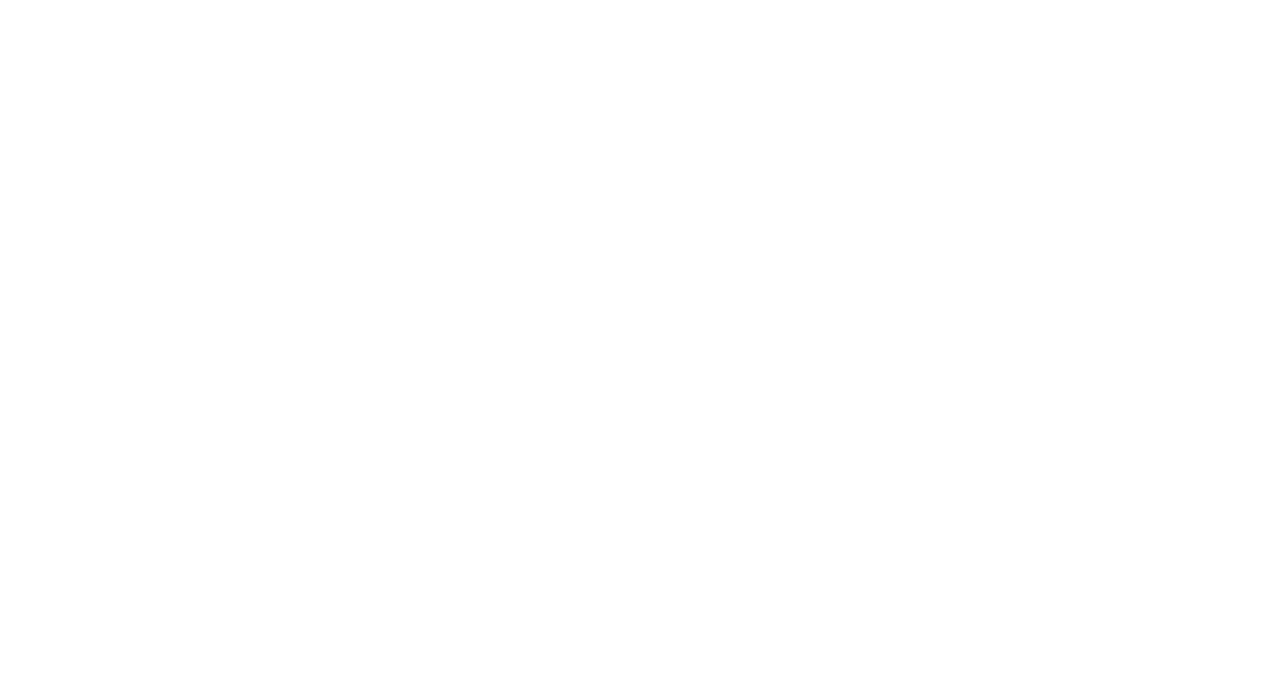
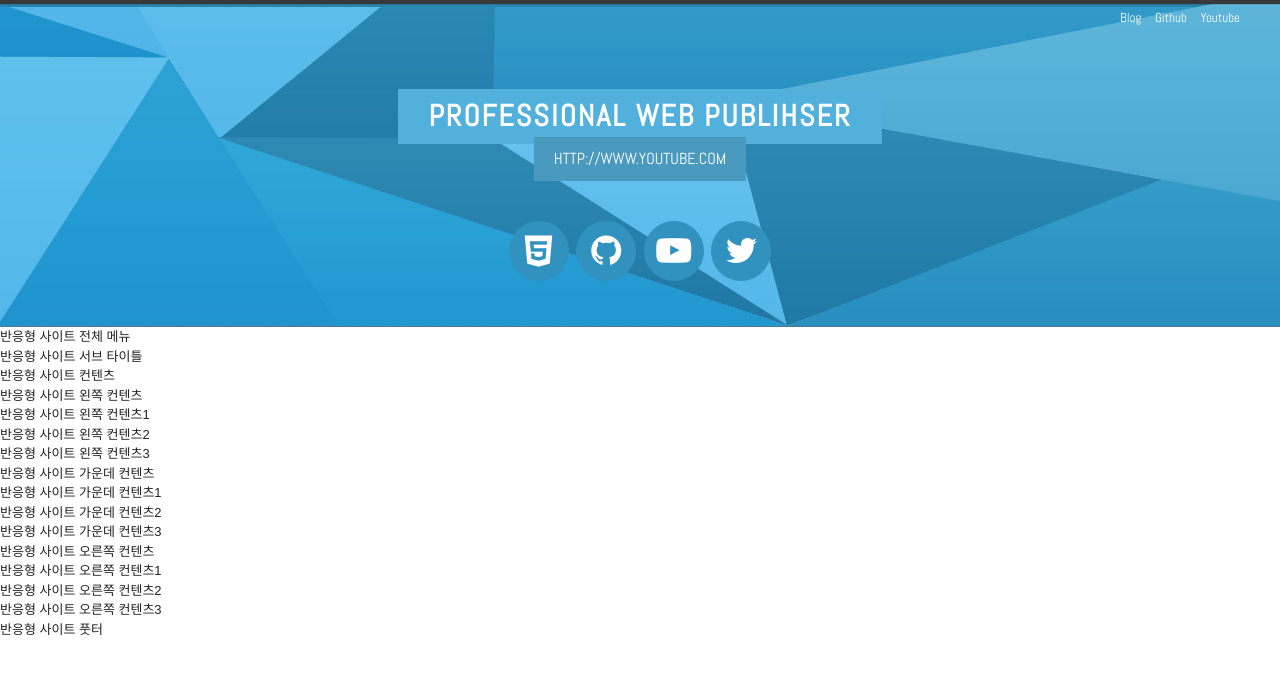
Before and after one commit to ChoiHaYoon/HTMLandReactiveWeb_practice, a plain HTML site: page responsive/html5/index.html in a window 1280 px wide. Drawn offline with Linux system fonts and the light colour scheme.

Commit message:
20201229 headerIcon(Share)

```diff
--- a/responsive/html5/css/reset.css
+++ b/responsive/html5/css/reset.css
@@ -0,0 +1,46 @@
+@charset "UTF-8";
+
+/* 여백 초기화 */
+body, div, ul, li, dl, dt, ol, h1, h2, h3, h4, h5, h6, input, fieldset, legend, p, select, table, th, td, tr, textarea, button, form {margin: 0; padding: 0;}
+
+/* a 링크 초기화 */
+a {color: #222; text-decoration: none;}
+a:hover {color: #390;}
+
+/* 폰트 초기화 */
+body, input, textarea, select, button, table {
+    font-family:'Nanum Gothic', AppleSDGothicNeo-Regular,'Malgun Gothic','맑은 고딕',dotum,'돋움',sans-serif; color: #222; font-size: 13px; line-height: 1.5;}
+
+/* 폰트 스타일 초기화 */
+em, address {font-style: normal;}
+
+/* 블릿기호 초기화 */
+dl, ul, li, ol, menu {list-style: none;}
+
+/* 제목 태그 초기화 */
+h1, h2, h3, h4, h5, h6 {font-size: 13px; color:#222; font-weight: normal;}
+
+/* 테두리 초기화 */
+img, fieldset {border: 0 none;}
+
+/* 버튼 초기화 */
+button {border: 0;}
+
+/* IR 효과 */
+/* 의미있는 이미지의 대체 텍스트를 제공하는 경우 */
+.ir_pm {display: block; overflow: hidden; font-size: 0; line-height: 0; text-indent: -9999px;}
+/* 의미있는 이미지의 대체 텍스트로 이미지가 없어도 대체 텍스트를 보여주고자 할 때 */
+.ir_wa {display: block; overflow: hidden; position: relative; z-index: -1; width: 100%; height: 100%;}
+/* 대체 텍스트가 아닌 접근성을 위한 숨김 텍스트를 제공할 때 */
+.ir_su {overflow: hidden; position: absolute; width: 0; height: 0; line-height: 0; text-indent: -9999px;}
+
+/* margin, padding */
+.mt10 {margin-top: 10px !important;}
+.mt15 {margin-top: 15px !important;}
+.mt20 {margin-top: 20px !important;}
+.mt25 {margin-top: 25px !important;}
+.mt30 {margin-top: 30px !important;}
+.mt35 {margin-top: 35px !important;}
+.mt40 {margin-top: 40px !important;}
+.mt45 {margin-top: 45px !important;}
+.mt50 {margin-top: 50px !important;}
--- a/responsive/html5/css/style.css
+++ b/responsive/html5/css/style.css
@@ -0,0 +1,73 @@
+/* 레이아웃 세팅 */
+#header { width: 100%; background: url(../img/header_bg.jpg) repeat-x center top; }
+
+/* 컨테이너 */
+.container { width: 1200px; margin: 0 auto; /*background: rgba(0,0,0,0.3);*/ }
+
+/* 헤더 */
+.header { height: 327px; }
+.header .header_menu { text-align: right; }
+.header .header_menu a { color: #fff; padding: 8px 0 6px 10px; display: inline-block; transition: color 0.3s ease; font-family: 'Abel', sans-serif;}
+.header .header_menu a:hover { color: #ccc; text-decoration: underline; }
+.header .header_tit { text-align: center; text-transform: uppercase; margin-top: 55px; font-family: 'Abel', sans-serif; }
+.header .header_tit h1 { font-size: 30px; color: #fff; background: #51b0dc; display: inline-block; padding: 5px 30px; letter-spacing: 2px;
+                         font-weight: 900; transition: box-shadow 0.25s ease-in-out; }
+/* transition >> 느리고빠른효과 ( 안에 대상을 넣어주면된다 위에처럼) ease in out >> 천천히갔다가 빨리갔다가 */
+/* box-shadow: inset >> css3부터는 속성을 2개 이상주고싶으면 쉼표로 진행 */
+.header .header_tit h1:hover {
+    box-shadow:
+        inset -9em 0 0 0 #257fac,
+        inset 9em 0 0 0 #257fac;
+        /* em은 폰트크기에 따라서 상대단위 9em >> 기본폰트의 9배라는 뜻 */
+    }
+.header .header_tit a { font-size: 16px; color: #fff; background: #4a9abf; display: inline-block; padding: 10px 20px; margin-top: -7px;
+                        transition: box-shadow 0.25s ease-in-out;}
+
+.header .header_tit a:hover {
+    box-shadow:
+        inset 0 0 0 5px rgba(75,154,191,0.9),
+        inset 0 0 0 100px rgba(0,0,0,0.1);
+    }
+
+.header .header_icon { text-align: center; margin-top: 40px; padding-bottom: 45px; }
+.header .header_icon li { display: inline; margin: 0 2px; }
+.header .header_icon li a { background-color: #3192bf; border-radius: 50%; width: 60px; height: 60px; color: #fff; display: inline-block;
+                            font-size: 35px; line-height: 60px; position: relative; }
+.header .header_icon a:hover {
+    box-shadow:
+        inset 0 0 0 3px rgba(75,154,191,0.9),
+        inset 0 0 0 100px rgba(0,0,0,0.3);
+ }
+
+.header .header_icon li a span {
+    position: absolute;
+    left: 50%; top: -40px;
+    transform: translateX(-50%);
+    font-size: 12px; line-height: 1.6;
+    background: #3192bf;
+    padding: 3px 9px;
+    border-radius: 6px 0;
+    opacity: 0;
+    transition: all 0.3s ease;
+}
+.header .header_icon li a span:before{
+    content: '';
+    position: absolute;
+    left: 50%; bottom: -5px;
+    margin-left: -5px;
+    border-top: 5px solid #3192bf;
+    border-left: 5px solid transparent;
+    border-right: 5px solid transparent;
+}
+
+.header .header_icon li a:hover span{
+    top: -33px;
+    opacity: 1;
+}
+
+
+/* mediaquery */
+@media (max-width : 1220px ) {
+    .container { width: 100%; }
+    .row { padding: 0 15px; }
+}
--- a/responsive/html5/index.html
+++ b/responsive/html5/index.html
@@ -6,14 +6,22 @@
     <meta name="description" content="웹 표준을 준수한 사이트 예제입니다">
     <meta name="keywords" content="웹표준, 웹접근성사이트만들기">
     <meta name="generator" content="breakets">
-    <title>반응형 사이트 만들기 : 문서 셋팅</title>
+    <title>반응형 사이트 만들기 : 헤더 메뉴</title>
 
     <!-- style -->
     <link rel="stylesheet" href="css/reset.css">
     <link rel="stylesheet" href="css/style.css">
+    <link rel="stylesheet" href="css/font-awesome.css">
+
+    <!-- twitter meta tags -->
+    <meta name="twitter:card" content="summary_large_image" />
+    <meta name="twitter:site" content="@qhfrjdjqt" />
+    <meta name="twitter:title" content="공부중(title)" />
+    <meta name="twitter:description" content="반응형 사이트 만들기(description)." />
+    <meta property="twitter:image" content="http://alice1411.dothome.co.kr/responsive/html5/icon/favicon-152.png"/>
 
     <!-- 파비콘 -->
-    <link rel="shortcut icon" href="icon/favicon.ico">
+    <link rel="shortcut icon" href="icon/favicon-152.png">
     <link rel="apple-touch-icon-precomposed" href="icon/favicon-152.png">
     <link rel="icon" href="icon/favicon-64.png">
     <link rel="icon" href="icon/favicon-16.png" sizes="16x16">
@@ -21,6 +29,9 @@
     <link rel="icon" href="icon/favicon-48.png" sizes="48x48">
     <link rel="icon" href="icon/favicon-64.png" sizes="64x64">
     <link rel="icon" href="icon/favicon-128.png" sizes="128x128">
+
+    <!-- 웹 폰트 -->
+    <link href="https://fonts.googleapis.com/css2?family=Abel&display=swap" rel="stylesheet">
 
     <!-- HTLM5shiv ie6~8
         구 익스플로어는 새로운 태그를 인식못함
@@ -34,10 +45,106 @@
 
 </head>
 <body>
+    <header id="header">
+        <div class="container">
+            <div class="row">
+                <div class="header">
+                    <div class="header_menu">
+                        <a href="#">Blog</a>
+                        <a href="#">Github</a>
+                        <a href="#">Youtube</a>
+                    </div>
+                    <!-- //header_menu -->
+                    <div class="header_tit">
+                        <h1>Professional Web Publihser</h1><br>
+                        <a href="http://www.youtube.com">http://www.youtube.com</a>
+                    </div>
+                    <!-- //header_tit -->
+                    <div class="header_icon">
+                        <ul>
+                            <li><a href="#"><i class="fa fa-html5" aria-hidden="true"></i><span>HTML5</span></a></li>
+                            <li><a href="#"><i class="fa fa-github" aria-hidden="true"></i><span>Github</span></a></li>
+                            <li><a href="#"><i class="fa fa-youtube-play" aria-hidden="true"></i><span>Youtube</span></a></li>
+                            <li><a href="#" class="twitter"><i class="fa fa-twitter" aria-hidden="true"></i><span>twitter</span></a></li>
+                        </ul>
+                    </div>
+                    <!-- //header_icon -->
+                    <!--
+                        https://developers.facebook.com/tools/debug/
+                        https://cards-dev.twitter.com/validator
+                    -->
+                </div>
+            </div>
+        </div>
+    </header>
+    <!-- hearder -->
+
+
+    <nav>
+        <h2>반응형 사이트 전체 메뉴</h2>
+    </nav>
+    <article>
+        <h2>반응형 사이트 서브 타이틀</h2>
+    </article>
+    <main>
+    <section>
+        <h2>반응형 사이트 컨텐츠</h2>
+        <section>
+            <h3>반응형 사이트 왼쪽 컨텐츠</h3>
+            <article>
+                <h4>반응형 사이트 왼쪽 컨텐츠1</h4>
+            </article>
+            <article>
+                <h4>반응형 사이트 왼쪽 컨텐츠2</h4>
+            </article>
+            <article>
+                <h4>반응형 사이트 왼쪽 컨텐츠3</h4>
+            </article>
+        </section>
+        <section>
+            <h3>반응형 사이트 가운데 컨텐츠</h3>
+            <article>
+                <h4>반응형 사이트 가운데 컨텐츠1</h4>
+            </article>
+            <article>
+                <h4>반응형 사이트 가운데 컨텐츠2</h4>
+            </article>
+            <article>
+                <h4>반응형 사이트 가운데 컨텐츠3</h4>
+            </article>
+        </section>
+        <section>
+            <h3>반응형 사이트 오른쪽 컨텐츠</h3>
+            <article>
+                <h4>반응형 사이트 오른쪽 컨텐츠1</h4>
+            </article>
+            <article>
+                <h4>반응형 사이트 오른쪽 컨텐츠2</h4>
+            </article>
+            <article>
+                <h4>반응형 사이트 오른쪽 컨텐츠3</h4>
+            </article>
+        </section>
+    </section>
+    </main>
+    <footer>
+        <h2>반응형 사이트 풋터</h2>
+    </footer>
 
     <!-- JavaScript Libraries -->
     <script src="js/jquery.min_1.12.4.js"></script>
     <script src="js/modernizr-custom.js"></script>
     <!-- 현재 사용자가 쓰는 브라우저의 특징을 알려주는 스크립트 -->
+    <script>
+        //http://www.facebook.com/sharer.php?u={페이지 제목}&t={페이지링크}
+        //http://twitter.com/intent/tweet?text={페이지 제목}&url={페이지링크}
+        //https://share.naver.com/web/shareView.nhn?url={페이지링크}&title={페이지 제목}
+        //https://plus.google.com/share?url={페이지링크}&t={페이지 제목}
+
+        $(".twitter").on("click",function(e){
+            e.preventDefault();
+            window.open('https://twitter.com/intent/tweet?text=[%EA%B3%B5%EC%9C%A0]%20' +encodeURIComponent(document.URL)+'%20-%20'+encodeURIComponent(document.title), 'twittersharedialog', 'menubar=no, toolbar=no, resizable=yes, scrollbars=yes, height=300, width=600');
+        });
+    </script>
 </body>
 </html>
```
Also changed, not shown: 1 other file.
